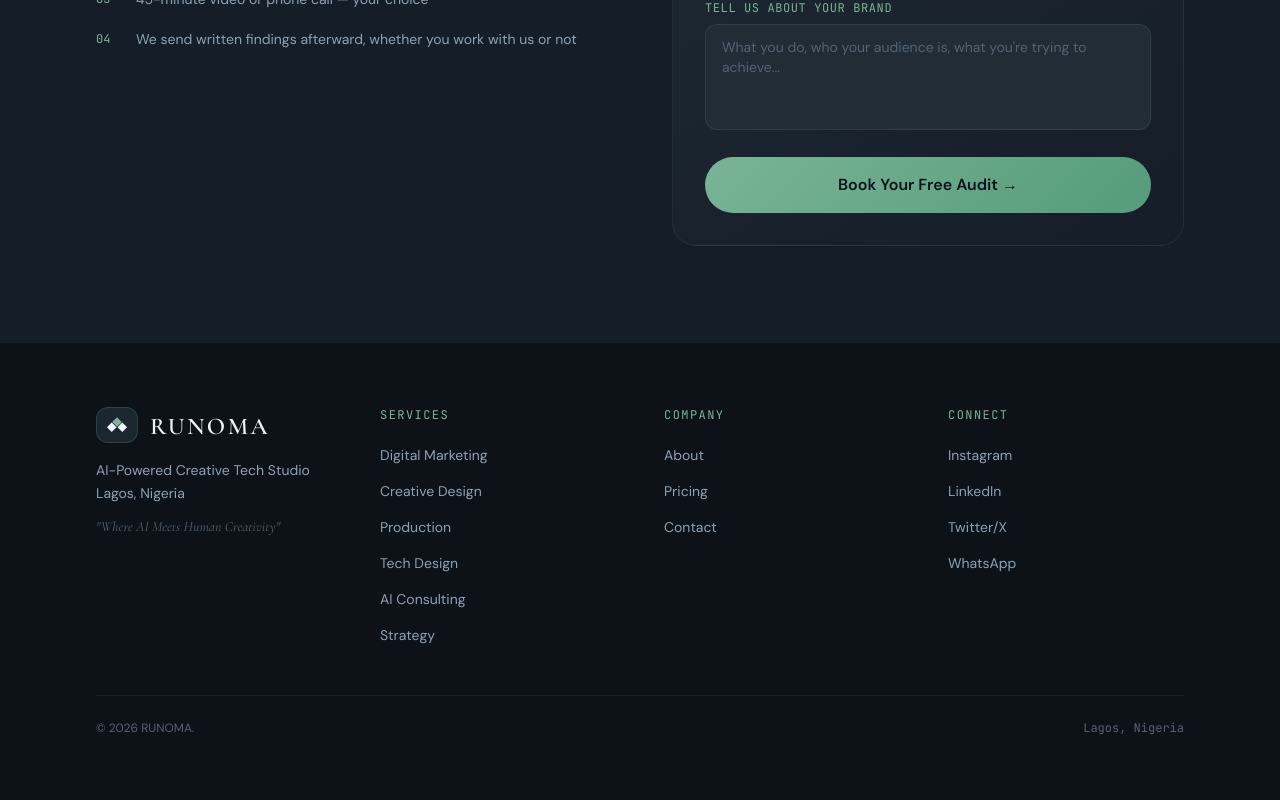
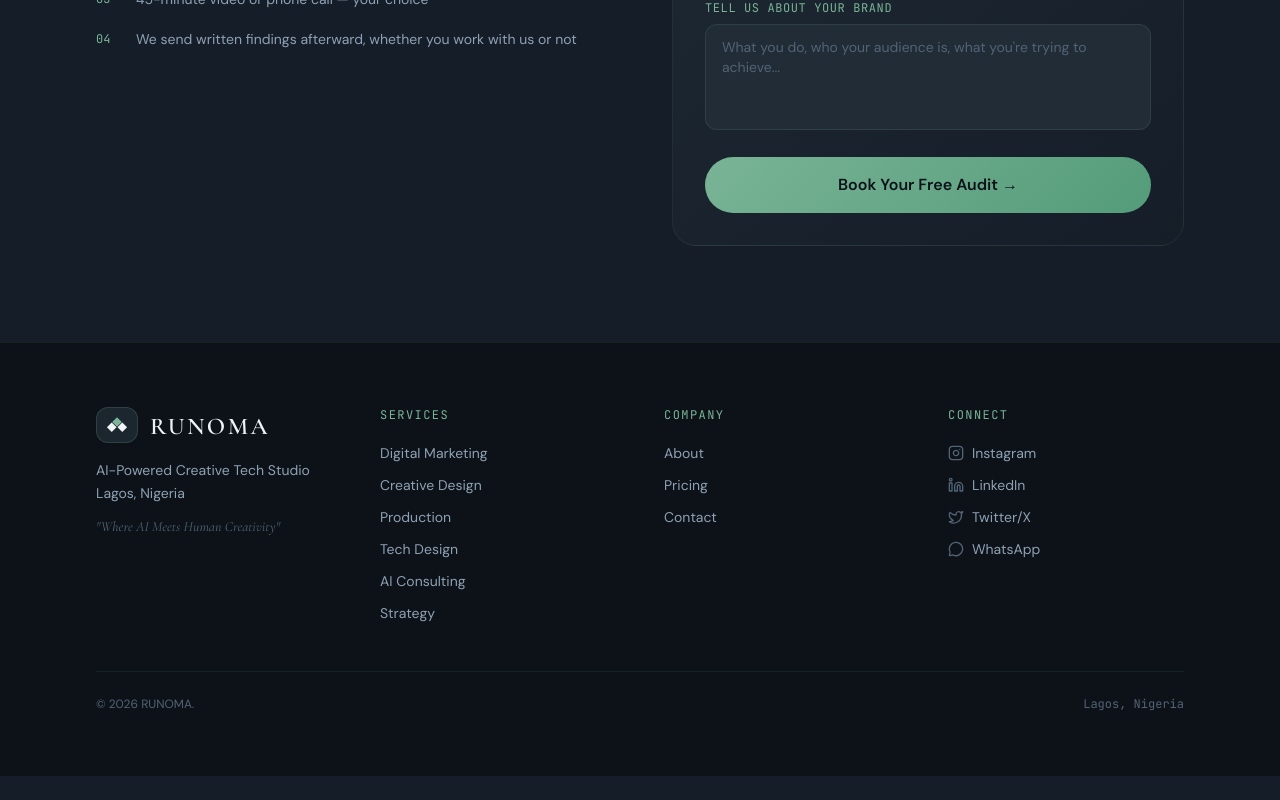
Before and after one commit to noahdevelopsio/Runomaweb, a Next.js app: page /contact in a window 1280 px wide. Shown: the part 521-1321 px from the top of the page. After the commit the page ends 1297 px from the top, so only its background shows below. Built offline with nearby package versions, Linux system fonts and the light colour scheme.

Commit message:
feat: add social lucide icons to Footer connect section

```diff
--- a/components/layout/Footer.tsx
+++ b/components/layout/Footer.tsx
@@ -1,5 +1,6 @@
 import Link from "next/link";
 import Logo from "@/components/ui/Logo";
+import { Instagram, Linkedin, Twitter, MessageCircle } from "lucide-react";
 
 const columns = [
   {
@@ -24,10 +25,10 @@ const columns = [
   {
     title: "Connect",
     links: [
-      { label: "Instagram", href: "#" },
-      { label: "LinkedIn", href: "#" },
-      { label: "Twitter/X", href: "#" },
-      { label: "WhatsApp", href: "#" },
+      { label: "Instagram", href: "#", icon: Instagram },
+      { label: "LinkedIn", href: "#", icon: Linkedin },
+      { label: "Twitter/X", href: "#", icon: Twitter },
+      { label: "WhatsApp", href: "#", icon: MessageCircle },
     ],
   },
 ];
@@ -64,13 +65,16 @@ export default function Footer() {
                 {col.title}
               </h5>
               <ul className="space-y-3">
-                {col.links.map((link) => (
+                {col.links.map((link: any) => (
                   <li key={link.label}>
                     <Link
                       href={link.href}
-                      className="font-body text-sm text-text-secondary
-                                 hover:text-text-primary transition-colors duration-200"
+                      className="font-body text-sm text-text-secondary flex items-center gap-2
+                                 hover:text-text-primary hover:text-sage transition-colors duration-200 group"
                     >
+                      {link.icon && (
+                        <link.icon className="w-4 h-4 text-text-muted group-hover:text-sage transition-colors" />
+                      )}
                       {link.label}
                     </Link>
                   </li>
```
